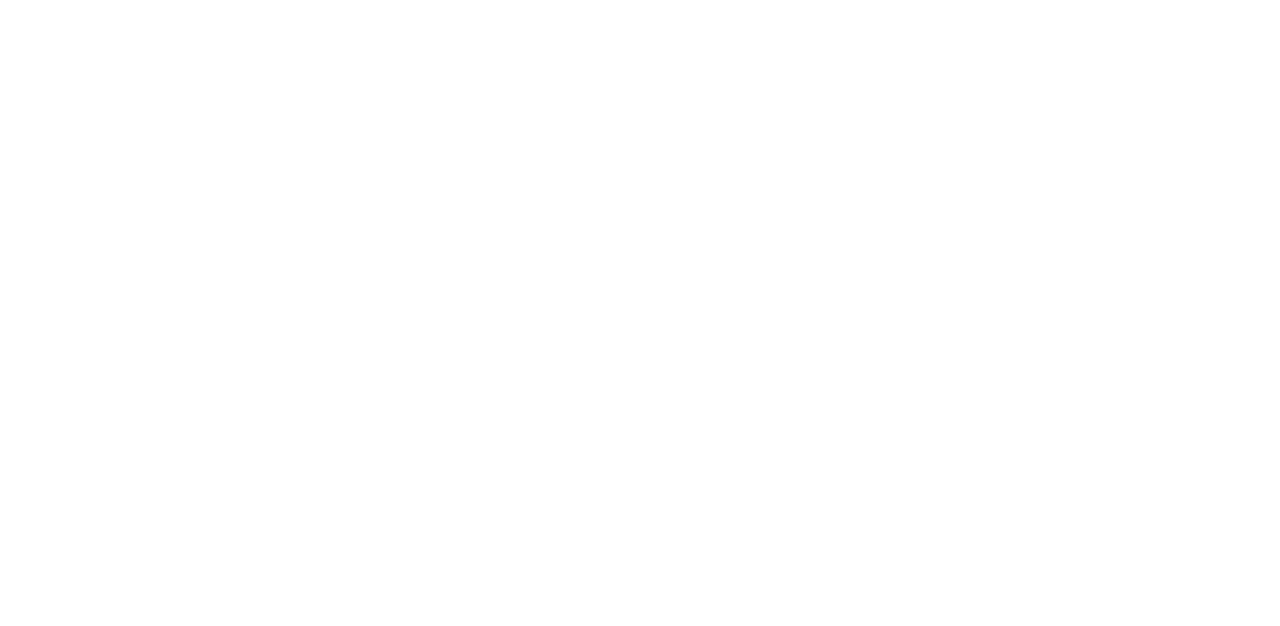
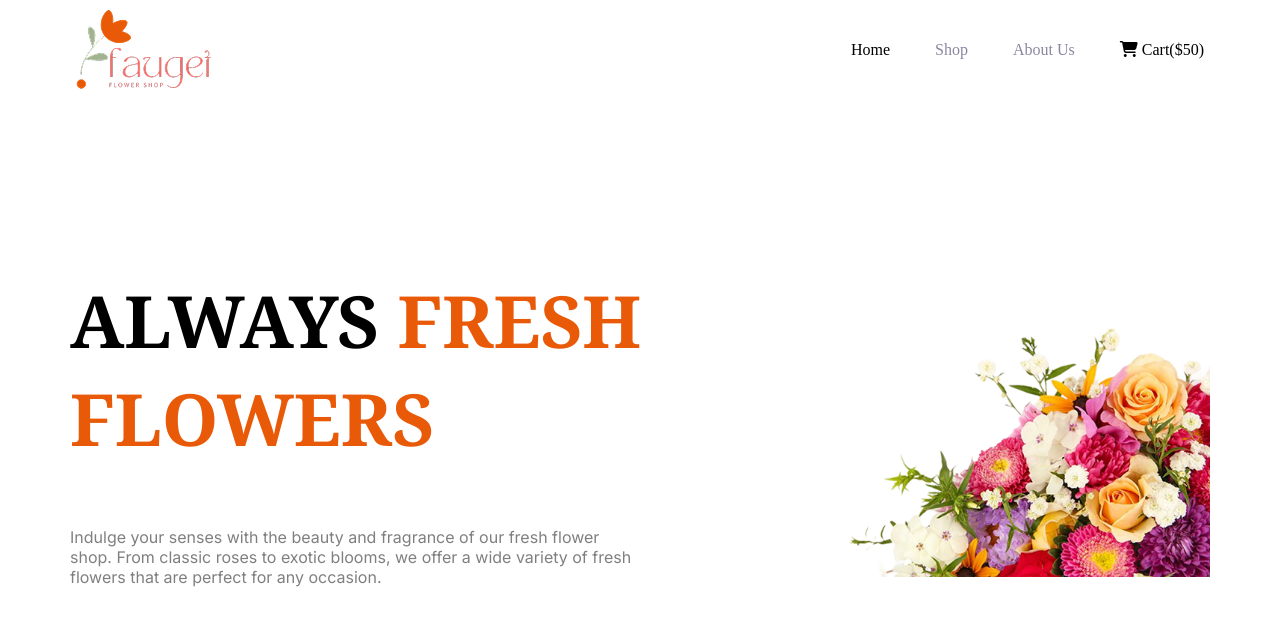
Before and after one commit to Tasranur/ph-Assaignment-2, a plain HTML site: page index.html in a window 1280 px wide. Drawn offline with Linux system fonts and the light colour scheme.

Commit message:
added nav and banner section

```diff
--- a/index.html
+++ b/index.html
@@ -9,8 +9,39 @@
 </head>
 
 <body>
-  <header></header>
-  <main></main>
+  <header>
+    <nav class="nav-bar display-flex">
+
+      <img class="nav-logo" src="assets/logo.png" alt="">
+
+      <div>
+        <ul class="nav display-flex">
+          <li><a class="nav-link" href="">Home</a></li>
+          <li><a class="nav-link color-1" href="">Shop</a></li>
+          <li><a class="nav-link color-1" href="">About Us</a></li>
+          <li><a class="nav-link" href=""> <i class="fa-solid fa-cart-shopping"></i> Cart($50)</a></li>
+        </ul>
+      </div>
+    </nav>
+    <script src="https://kit.fontawesome.com/10f692d673.js" crossorigin="anonymous"></script>
+  </header>
+  <main>
+    <section class="banner">
+      <div>
+        <h1 class="noto-serif-font banner-tittle ">ALWAYS <span class="color-2">FRESH FLOWERS</span></h1>
+        <p class="inter-font color-3 banner-des">Indulge your senses with the beauty and fragrance of our fresh flower
+          shop.
+          From classic roses to exotic
+          blooms, we
+          offer a wide variety of fresh flowers that are perfect for any occasion.</p>
+      </div>
+      <div>
+        <img class="banner-img" src="assets/hero-flower.png" alt="">
+      </div>
+
+    </section>
+  </main>
+
 </body>
 
 </html>
--- a/styles/styles.css
+++ b/styles/styles.css
@@ -0,0 +1,77 @@
+@import url('https://fonts.googleapis.com/css2?family=Inter:ital,opsz,wght@0,14..32,100..900;1,14..32,100..900&family=Noto+Serif:ital,wght@0,100..900;1,100..900&display=swap');
+
+.noto-serif-font {
+  font-family: 'Noto Serif', serif;
+  font-optical-sizing: auto;
+
+  font-style: normal;
+  font-variation-settings: 'wdth' 100;
+}
+
+.inter-font {
+  font-family: 'Inter', sans-serif;
+  font-optical-sizing: auto;
+  font-style: normal;
+}
+/* shared-style */
+.display-flex {
+  display: flex;
+}
+.color-2 {
+  color: #e95a08;
+}
+.color-3 {
+  color: rgba(0, 0, 0, 0.5);
+}
+
+/* nav-bar-style */
+.nav-bar {
+  max-width: 1140px;
+  gap: 600px;
+  align-items: center;
+  justify-content: center;
+  margin: 0 auto;
+}
+.nav {
+  gap: 45px;
+}
+.nav li {
+  list-style: none;
+}
+.nav-link {
+  text-decoration: none;
+  color: black;
+}
+.color-1 {
+  color: #8987a1;
+}
+/* banner-style */
+.banner-tittle {
+  font-weight: 700;
+  font-size: 4.5em;
+}
+.banner {
+  max-width: 1140px;
+  display: flex;
+  margin: 120px auto;
+}
+.banner-img {
+  margin-top: 100px;
+  width: 100%;
+}
+.banner-des {
+  width: 570px;
+}
+/* card styles */
+.card {
+  margin: 120px auto;
+  max-width: 1140px;
+}
+.card-tittle {
+  font-weight: 700;
+  font-size: 3.8em;
+  text-align: center;
+}
+.card-tittle-des {
+  text-align: center;
+}
```
